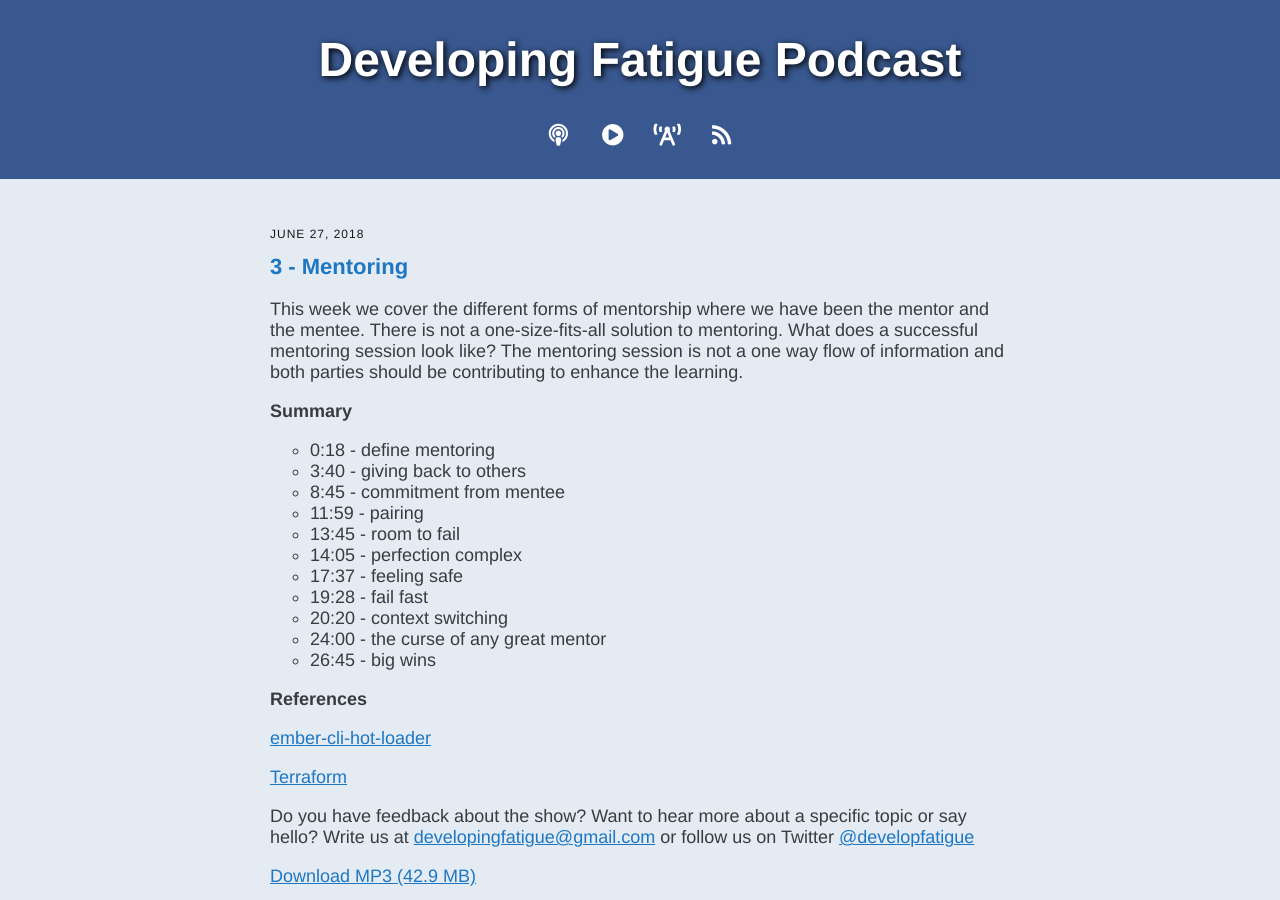
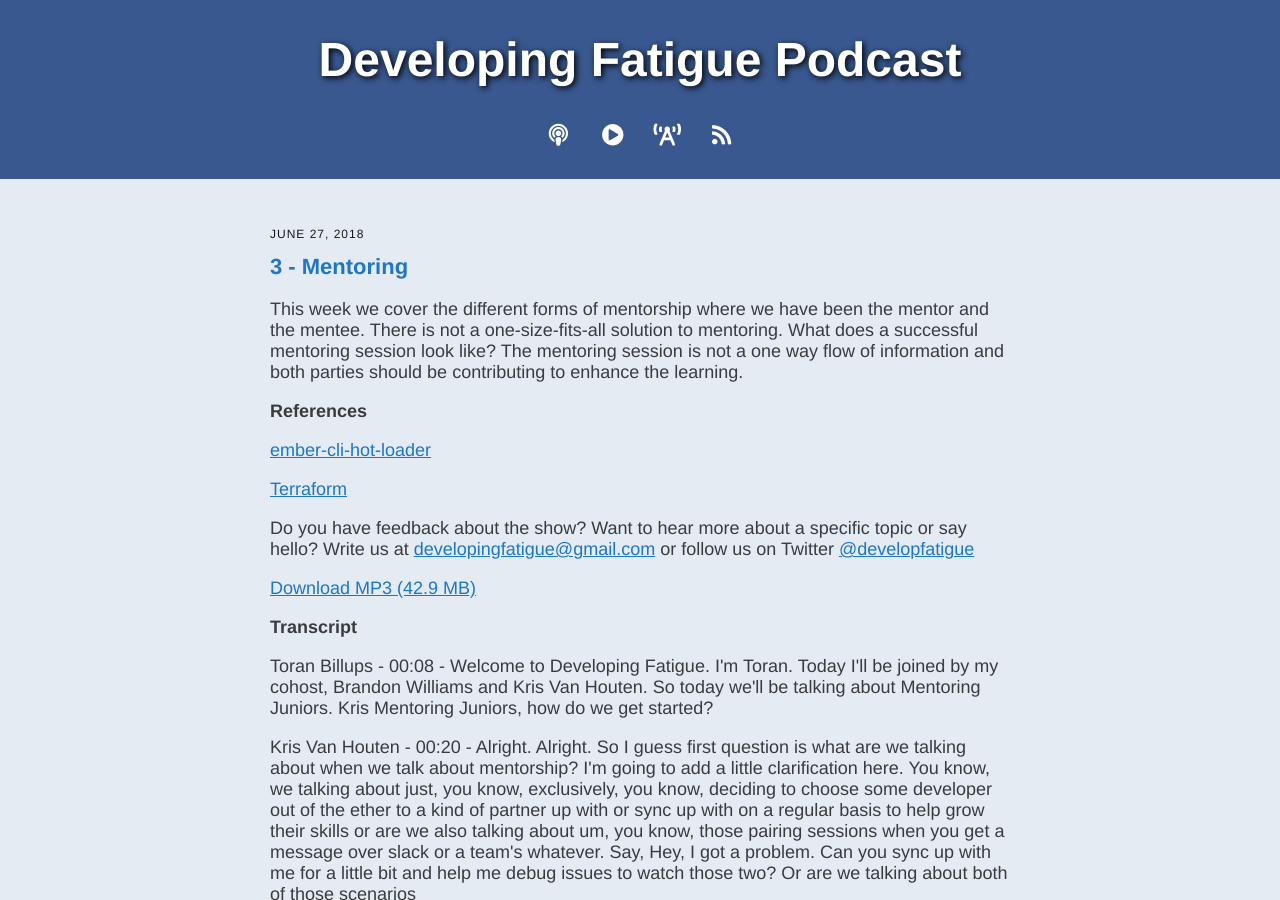
Before and after one commit to developingfatigue/website, a Jekyll site: the page built from _posts/2018-06-27-mentoring.html, in a window 1280 px wide and 900 px high. Built offline with Jekyll 4.4.1, drawn with Linux system fonts in a browser that asks for light colours.

Commit message:
cut summary as we have a full transcript

```diff
--- a/_posts/2018-06-27-mentoring.html
+++ b/_posts/2018-06-27-mentoring.html
@@ -7,22 +7,6 @@ categories: show
 ---
 
 <p>This week we cover the different forms of mentorship where we have been the mentor and the mentee. There is not a one-size-fits-all solution to mentoring. What does a successful mentoring session look like? The mentoring session is not a one way flow of information and both parties should be contributing to enhance the learning.</p>
-
-<p><strong>Summary</strong></p>
-
-<ul>
-  <li>0:18 - define mentoring</li>
-  <li>3:40 - giving back to others</li>
-  <li>8:45 - commitment from mentee</li>
-  <li>11:59 - pairing</li>
-  <li>13:45 - room to fail</li>
-  <li>14:05 - perfection complex</li>
-  <li>17:37 - feeling safe</li>
-  <li>19:28 - fail fast</li>
-  <li>20:20 - context switching</li>
-  <li>24:00 - the curse of any great mentor</li>
-  <li>26:45 - big wins</li>
-</ul>
 
 <p><strong>References</strong></p>
 
```
Also changed, not shown: _posts/2018-06-26-career-paths.html (+0 -13 lines).
